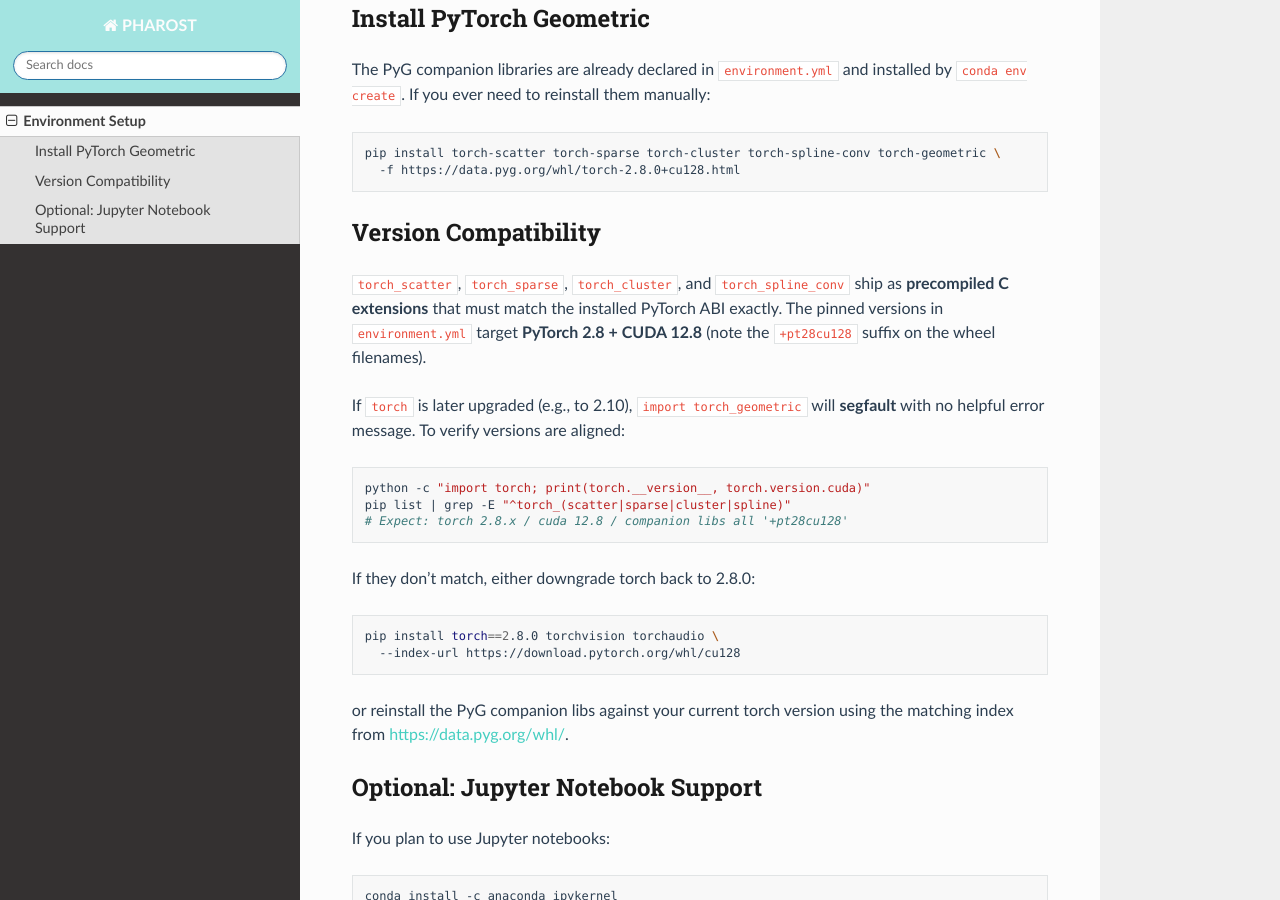
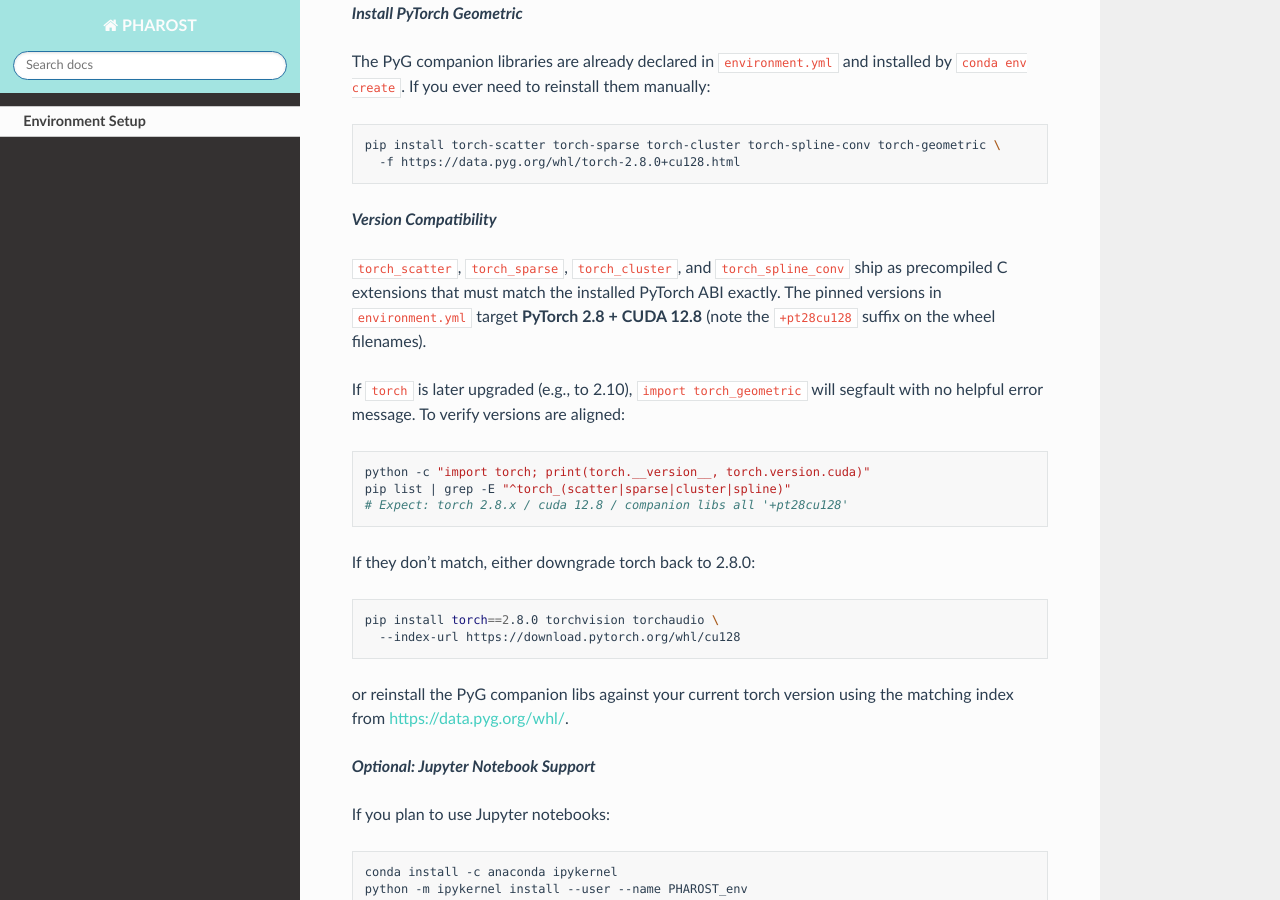
Before and after one commit to YMa-lab/PHAROST_docs, a Sphinx documentation site: the page built from docs/source/installation.md, in a window 1280 px wide and 900 px high, scrolled down 390 px. Built offline with Sphinx 7.4.7 and the Read the Docs theme 3.1.0, drawn with Linux system fonts in a browser that asks for light colours; pages that are not in the unit, such as notebooks, are missing from menus.

Commit message:
Update installation.md

````diff
--- a/docs/source/installation.md
+++ b/docs/source/installation.md
@@ -13,25 +13,22 @@ conda env create -f environment.yml
 conda activate PHAROST_env
 ```
 
-### Install PyTorch Geometric
+***Install PyTorch Geometric***
 
-The PyG companion libraries are already declared in `environment.yml` and installed
-by `conda env create`. If you ever need to reinstall them manually:
+The PyG companion libraries are already declared in `environment.yml` and installed by `conda env create`. If you ever need to reinstall them manually:
 
 ```bash
 pip install torch-scatter torch-sparse torch-cluster torch-spline-conv torch-geometric \
   -f https://data.pyg.org/whl/torch-2.8.0+cu128.html
 ```
 
-### Version Compatibility
+***Version Compatibility***
 
 `torch_scatter`, `torch_sparse`, `torch_cluster`, and `torch_spline_conv` ship as
-**precompiled C extensions** that must match the installed PyTorch ABI exactly.
-The pinned versions in `environment.yml` target **PyTorch 2.8 + CUDA 12.8**
-(note the `+pt28cu128` suffix on the wheel filenames).
+precompiled C extensions that must match the installed PyTorch ABI exactly.
+The pinned versions in `environment.yml` target **PyTorch 2.8 + CUDA 12.8** (note the `+pt28cu128` suffix on the wheel filenames).
 
-If `torch` is later upgraded (e.g., to 2.10), `import torch_geometric` will
-**segfault** with no helpful error message. To verify versions are aligned:
+If `torch` is later upgraded (e.g., to 2.10), `import torch_geometric` will segfault with no helpful error message. To verify versions are aligned:
 
 ```bash
 python -c "import torch; print(torch.__version__, torch.version.cuda)"
@@ -46,10 +43,9 @@ pip install torch==2.8.0 torchvision torchaudio \
   --index-url https://download.pytorch.org/whl/cu128
 ```
 
-or reinstall the PyG companion libs against your current torch version using the
-matching index from <https://data.pyg.org/whl/>.
+or reinstall the PyG companion libs against your current torch version using the matching index from <https://data.pyg.org/whl/>.
 
-### Optional: Jupyter Notebook Support
+***Optional: Jupyter Notebook Support***
 
 If you plan to use Jupyter notebooks:
 
````
